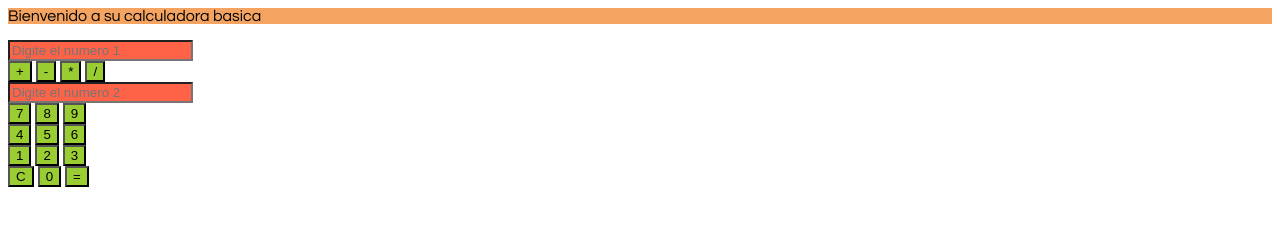
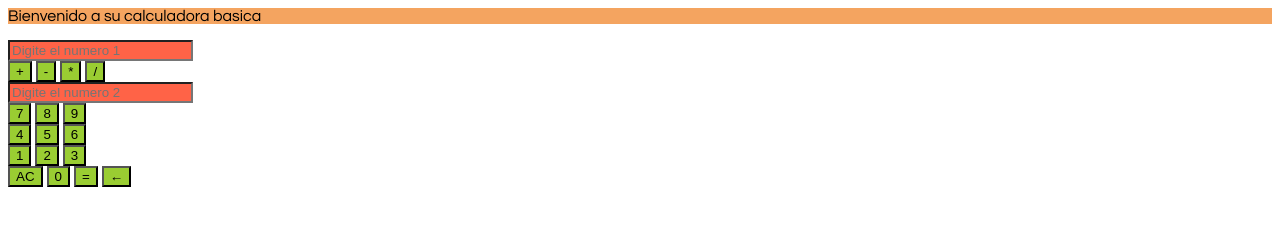
Before and after one commit to MONTERO1997DIAZ/calculadoraESTIC..4-1, a plain HTML site: page index.html in a window 1280 px wide. Drawn offline with Linux system fonts and the light colour scheme.

Commit message:
index.html

```diff
--- a/index.html
+++ b/index.html
@@ -50,9 +50,10 @@
     </div>
 
     <div>
-        <button onclick="borrar()"id=btnCE">C</button>
+        <button onclick="ClearAll()"id="AC">AC</button>
         <button onclick="Escribir('0')"id="btn0">0</button>
         <button onclick="operacion()"id="btn=">=</button>
+        <button onclick="blackspace()"id="borrar">←</button>
     </div>
  </div>
 </body>
```
